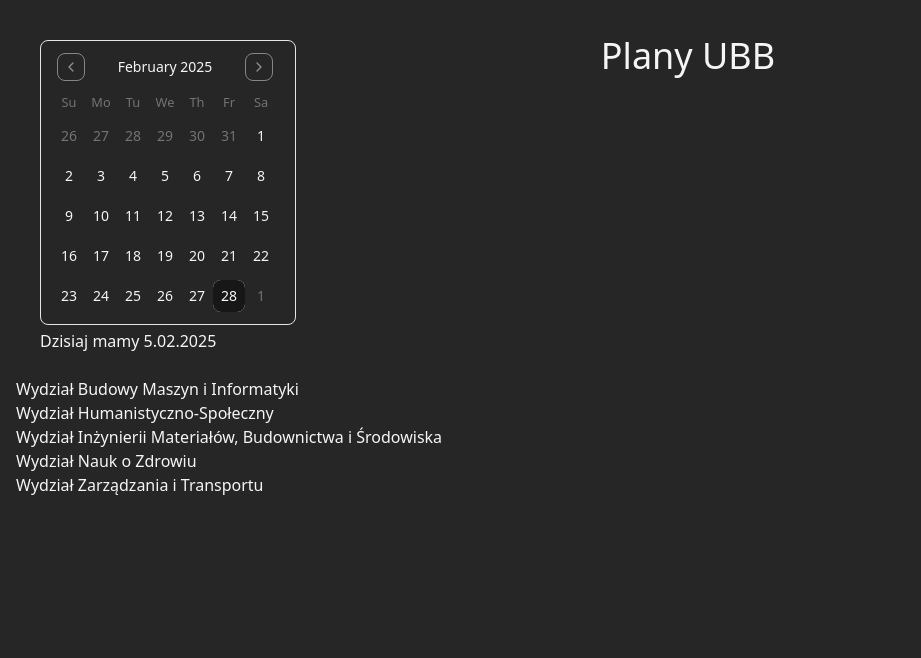
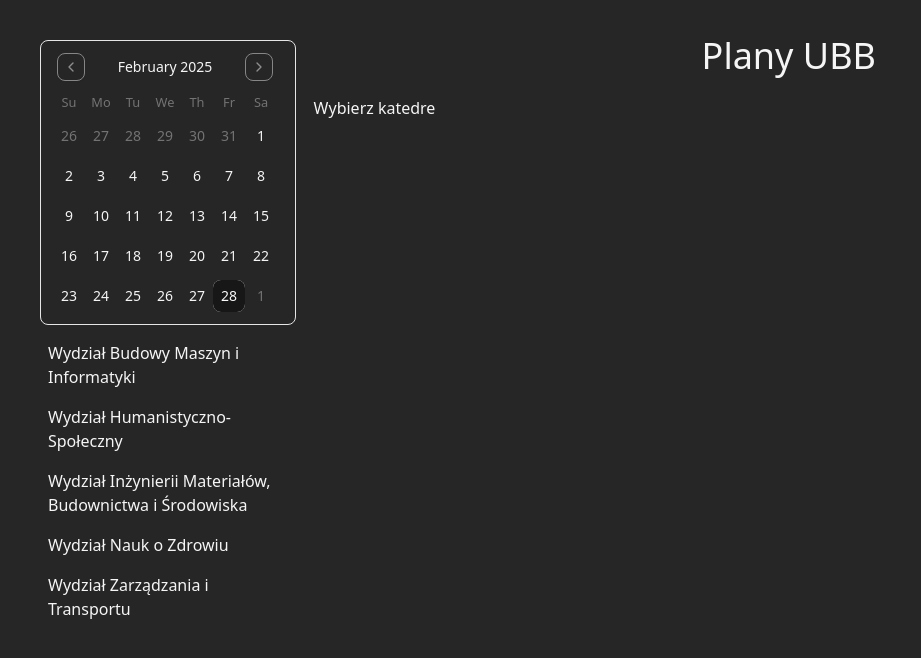
Before and after one commit to Sp3EdQQ/PZP-Plany, a React (Vite) app in the folder frontend/: page / in a window 1280 px wide. Shown: the top 658 px of the page, without its empty margins (0-921 px from the left). Built offline with nearby package versions, Linux system fonts and the light colour scheme.

Commit message:
feat: showing catedrals from departments

```diff
--- a/frontend/src/App.tsx
+++ b/frontend/src/App.tsx
@@ -1,29 +1,23 @@
 import "./App.css";
-import {CalendarDiv} from "@/components/CalendarDiv.tsx";
-import {Header} from "@/components/Header.tsx";
+import {SideBarLeft} from "@/components/SideBarLeft.tsx";
+import {MainContent} from "@/components/MainContent.tsx";
 import {useEffect, useState} from "react";
 import {University} from "../types/University.ts";
 
 function App() {
-
     const [data, setData] = useState<University | null>(null);
+    const [selectedWydzial, setSelectedWydzial] = useState<string>();
 
     useEffect(() => {
         fetch("/plan.json")
             .then((res) => res.json())
             .then((json: University) => setData(json))
     }, []);
-
     return (
         <div className="bg-neutral-800 text-neutral-100 h-screen w-screen p-4">
             <div className="flex flex-row">
-                <CalendarDiv/>
-                <Header/>
-            </div>
-            <div>
-                {data && Object.keys(data).map((wydzial) => (
-                    <div>{wydzial}</div>
-                ))}
+                <SideBarLeft propData={data} propSetSelectedWydzial={setSelectedWydzial}/>
+                {data && (<MainContent propData={data} propSelectedWydzial={selectedWydzial || ""}/>)}
             </div>
         </div>
     );
--- a/frontend/src/components/CalendarDiv.tsx
+++ /dev/null
@@ -1,23 +0,0 @@
-import {useState} from "react"
-import {Calendar} from "@/components/ui/calendar"
-
-export const CalendarDiv = () => {
-    const [date, setDate] = useState<Date | undefined>(new Date())
-    const currentDate = new Date()
-    const currentDay = currentDate.getDay()
-    const currentMonth = String(currentDate.getMonth() + 1).padStart(2, "0")
-    const currentYear = String(currentDate.getFullYear())
-
-    return (<div className="w-1/5 flex-col m-6">
-        <Calendar
-            mode="single"
-            selected={date}
-            onSelect={setDate}
-            className="rounded-md border w-64"
-        />
-        <div className="pt-1">
-            Dzisiaj mamy {currentDay}.{currentMonth}.{currentYear}
-        </div>
-    </div>)
-
-}
--- a/frontend/src/components/CatedralSite.tsx
+++ /dev/null
@@ -1,3 +0,0 @@
-export const CatedralSite = {
-    return <div>a</div>
-}
--- a/frontend/src/components/Header.tsx
+++ /dev/null
@@ -1,3 +0,0 @@
-export const Header = () => {
-  return <h1 className="text-center p-5 w-3/5 text-4xl"> Plany UBB</h1>
-}
--- /dev/null
+++ b/frontend/src/components/MainContent.tsx
@@ -0,0 +1,22 @@
+import {University} from "../../types/University.ts";
+
+type MainContentProps = {
+    propSelectedWydzial: string;
+    propData: University;
+}
+export const MainContent = ({propSelectedWydzial, propData}: MainContentProps) => {
+    const faculty = propData[propSelectedWydzial];
+
+    return (<div className="w-4/5">
+        <h1 className="text-center p-5 text-4xl">Plany UBB</h1>
+        <div>{propSelectedWydzial}</div>
+        <div>
+            <h1>{propSelectedWydzial}</h1>
+            {faculty ? (
+                Object.keys(faculty).map((katedra) => <div key={katedra}>{katedra}</div>)
+            ) : (
+                <div>Wybierz katedre</div>
+            )}
+        </div>
+    </div>)
+}
--- /dev/null
+++ b/frontend/src/components/SideBarLeft.tsx
@@ -0,0 +1,29 @@
+import {useState} from "react"
+import {Calendar} from "@/components/ui/calendar"
+import {University} from "../../types/University.ts";
+
+type SideBarLeftProps = {
+    propData: University | null;
+    propSetSelectedWydzial: (wydzial: string) => void;
+};
+
+export const SideBarLeft = ({propData, propSetSelectedWydzial}: SideBarLeftProps) => {
+    const [date, setDate] = useState<Date | undefined>(new Date())
+
+    return (<div className="w-1/5 flex-col m-6">
+        <Calendar
+            mode="single"
+            selected={date}
+            onSelect={setDate}
+            className="rounded-md border w-64"
+        />
+        <div className="pt-2">
+            {propData && Object.keys(propData).map((wydzial) => (
+                <div onClick={() => {
+                    propSetSelectedWydzial(wydzial);
+                }} className="p-2 cursor-pointer hover:text-blue-700">{wydzial}</div>
+            ))}
+        </div>
+    </div>)
+
+}
```
